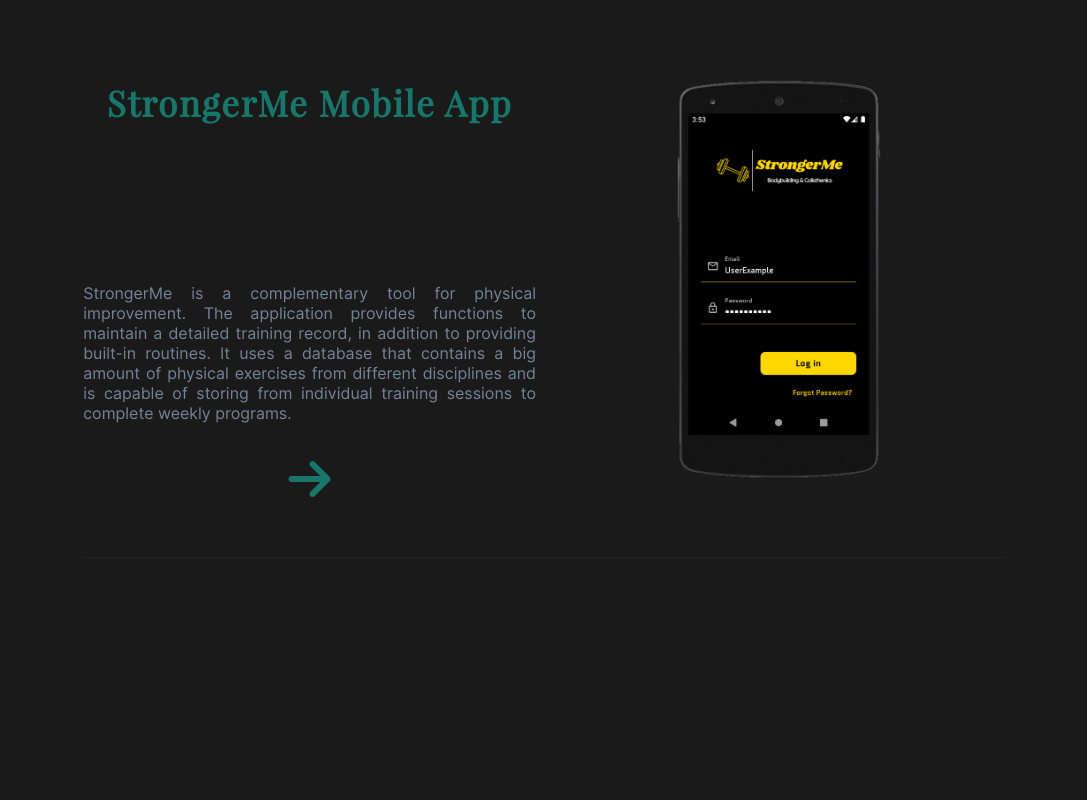
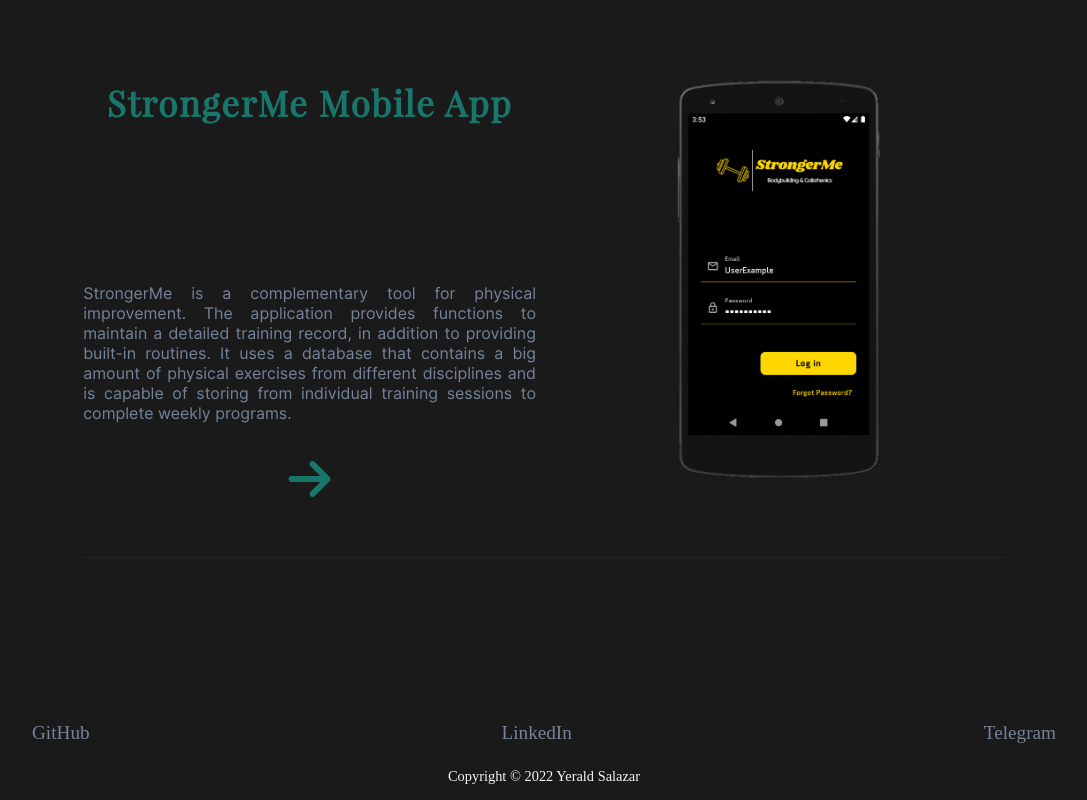
Before and after one commit to GeraldSalazar/yerald_salazar_web, an Angular app: page /home in a window 1280 px wide. Shown: the part 4086-4886 px from the top of the page, without its empty margins (96-1183 px from the left). Before the commit the page ends 4648 px from the top, so only its background shows below. Built offline with nearby package versions, Linux system fonts and the light colour scheme; some icons are missing.

Commit message:
footer section

```diff
--- a/src/app/modules/home/home.component.css
+++ b/src/app/modules/home/home.component.css
@@ -38,6 +38,5 @@
 /* ---------------------------------------------------------- */
 
 .portfolio-preview {
-  height: 100vh;
   margin-top: 10rem;
 }
--- a/src/app/modules/home/home.component.html
+++ b/src/app/modules/home/home.component.html
@@ -25,4 +25,7 @@
   <section class="portfolio-preview margin-5">
     <app-portfolio-preview></app-portfolio-preview>
   </section>
+  <section>
+    <app-footer></app-footer>
+  </section>
 </main>
--- /dev/null
+++ b/src/app/modules/portfolio/portfolio.component.html
@@ -0,0 +1 @@
+<p>portfolio works!</p>
--- /dev/null
+++ b/src/app/shared/components/footer/footer.component.css
@@ -0,0 +1,15 @@
+.social-links {
+  justify-content: space-between;
+  display: flex;
+  width: 100%;
+}
+p {
+  text-align: center;
+  color: whitesmoke;
+  font-size: 0.9rem;
+  margin-top: 1.5rem;
+}
+
+footer {
+  margin-top: 10rem;
+}
--- /dev/null
+++ b/src/app/shared/components/footer/footer.component.html
@@ -0,0 +1,20 @@
+<footer>
+  <div class="social-links">
+    <a
+      class="fs-4 parag-color"
+      target="_blank"
+      href="https://github.com/GeraldSalazar"
+      >GitHub</a
+    >
+    <a
+      class="fs-4 parag-color"
+      target="_blank"
+      href="https://www.linkedin.com/in/yerald-salazar-elizondo/"
+      >LinkedIn</a
+    >
+    <a class="fs-4 parag-color" target="_blank" href="https://t.me/GeraldJSE"
+      >Telegram</a
+    >
+  </div>
+  <p class="fs-4">Copyright © 2022 Yerald Salazar</p>
+</footer>
--- /dev/null
+++ b/src/app/shared/components/footer/footer.component.ts
@@ -0,0 +1,15 @@
+import { Component, OnInit } from '@angular/core';
+
+@Component({
+  selector: 'app-footer',
+  templateUrl: './footer.component.html',
+  styleUrls: ['./footer.component.css']
+})
+export class FooterComponent implements OnInit {
+
+  constructor() { }
+
+  ngOnInit(): void {
+  }
+
+}
--- a/src/app/shared/shared.module.ts
+++ b/src/app/shared/shared.module.ts
@@ -4,6 +4,7 @@
 import { HeaderPresentationImgComponent } from './components/header-presentation-img/header-presentation-img.component';
 import { BgCircleDecorationComponent } from './components/bg-circle-decoration/bg-circle-decoration.component';
 import { PortfolioPreviewComponent } from './components/portfolio-preview/portfolio-preview.component';
+import { FooterComponent } from './components/footer/footer.component';
 
 @NgModule({
   declarations: [
@@ -11,6 +12,7 @@
     HeaderPresentationImgComponent,
     BgCircleDecorationComponent,
     PortfolioPreviewComponent,
+    FooterComponent,
   ],
   imports: [CommonModule],
   exports: [
@@ -18,6 +20,7 @@
     HeaderPresentationImgComponent,
     BgCircleDecorationComponent,
     PortfolioPreviewComponent,
+    FooterComponent,
   ],
 })
 export class SharedModule {}
```
Also changed, not shown: src/app/modules/portfolio/portfolio-routing.module.ts (added, +10 -0 lines), src/app/modules/portfolio/portfolio.component.ts (added, +15 -0 lines), src/app/modules/portfolio/portfolio.module.ts (added, +17 -0 lines), src/app/modules/portfolio/portfolio.component.css (added), 2 other files (tests, documents, lock files or other folders).
